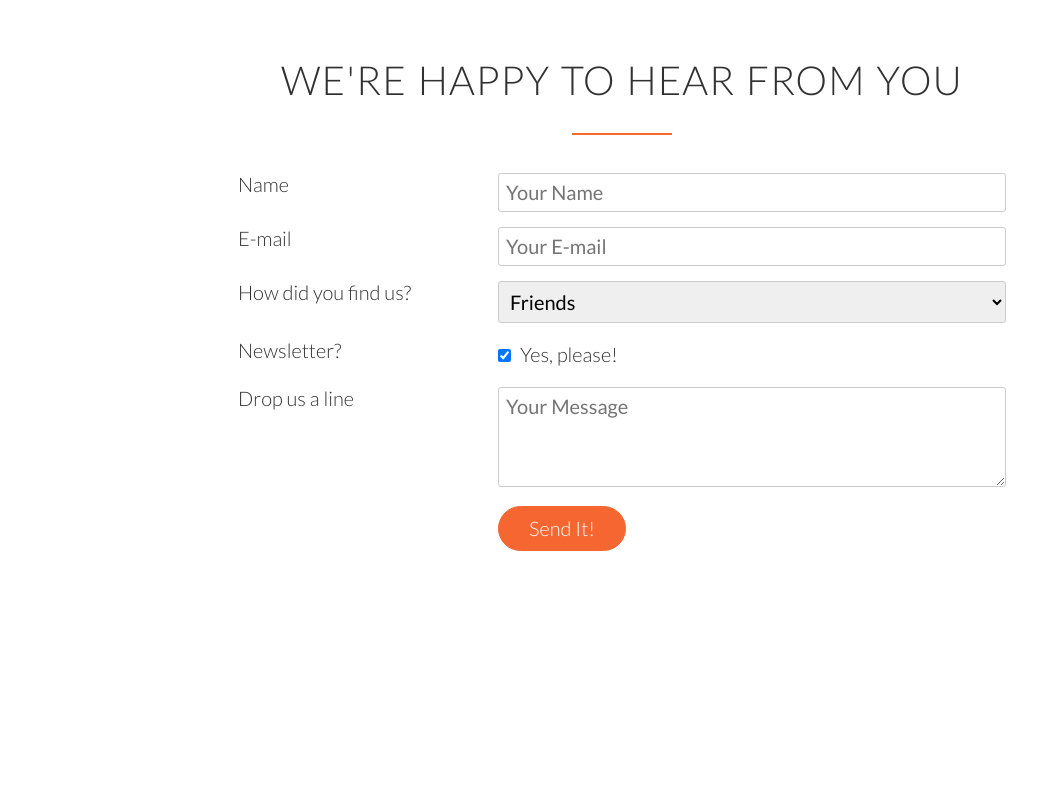
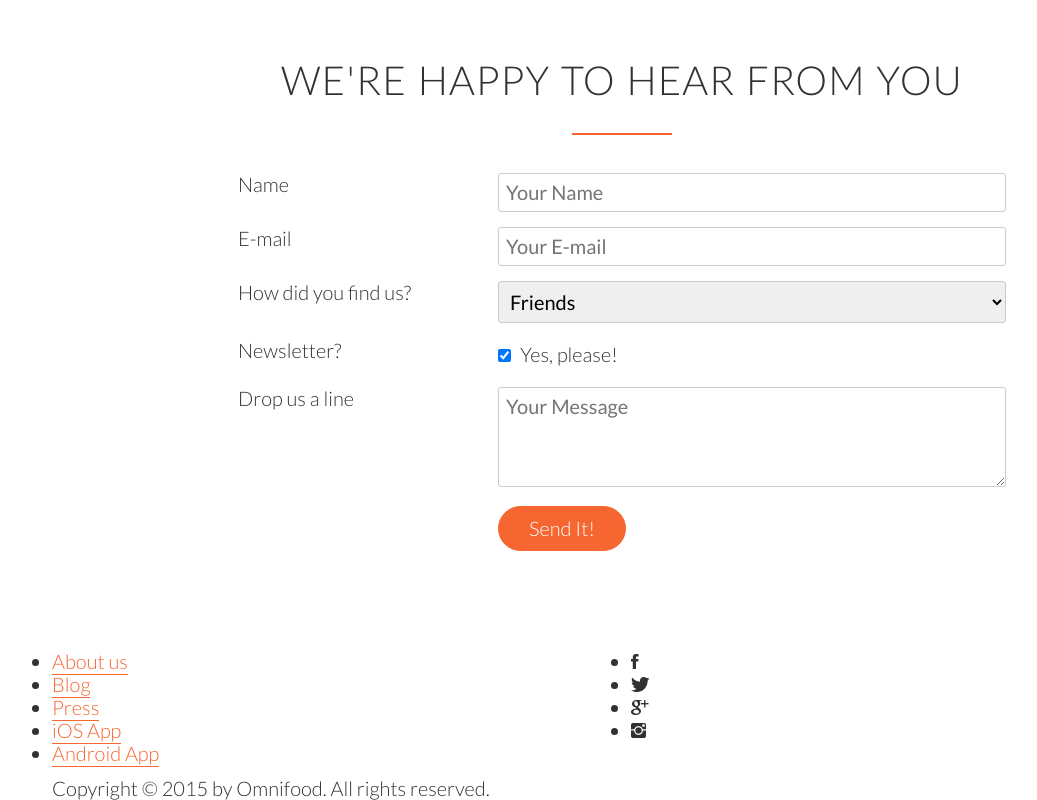
Before and after one commit to ALiu-Pomme/omnifood, a plain HTML site: page index.html in a window 1280 px wide. Shown: the part 4587-5387 px from the top of the page, without its empty margins (18-1055 px from the left). Before the commit the page ends 5226 px from the top, so only its background shows below. Drawn offline with Linux system fonts and the light colour scheme; files whose address does not match are found by name.

Commit message:
added social links, navigation, and copyright to footer. also created the footer

```diff
--- a/index.html
+++ b/index.html
@@ -418,18 +418,43 @@
 				</form>
 			</div>
 		</section>
+		<footer>
+			<div class="row">
+				<div class="col span-1-of-2">
+					<ul class="footer-nav">
+						<li><a href="#">About us</a></li>
+						<li><a href="#">Blog</a></li>
+						<li><a href="#">Press</a></li>
+						<li><a href="#">iOS App</a></li>
+						<li><a href="#">Android App</a></li>
+					</ul>
+				</div>
+				<div class="col span-1-of-2">
+					<ul class="social-links">
+						<li><i class="ion-social-facebook"></i></li>
+						<li><i class="ion-social-twitter"></i></li>
+						<li><i class="ion-social-googleplus"></i></li>
+						<li><i class="ion-social-instagram"></i></li>
+					</ul>
+				</div>
+			</div>
+			<div class="row">
+				<p>
+					Copyright &copy; 2015 by Omnifood. All rights reserved.
+				</p>
+			</div>
+		</footer>
 	</body>
 
 </html>
 
 <!--
-We're happy to hear from you
+WNavigation:
+1. About us
+2. Blog
+3. Press
+4. iOS App
+5. Android App
 
-Fields to include:
-Name
-Email
-How did you find us?
-Newsletter
-Drop us a line
-
+Also include links to facebook, twitter, google+ and Instagram accounts.
 -->
--- a/resources/css/style.css
+++ b/resources/css/style.css
@@ -504,3 +504,7 @@
 *:focus {
 	outline: none;
 }
+
+/* ---------------------------------------
+  FOOTER
+-----------------------------------------*/
```
